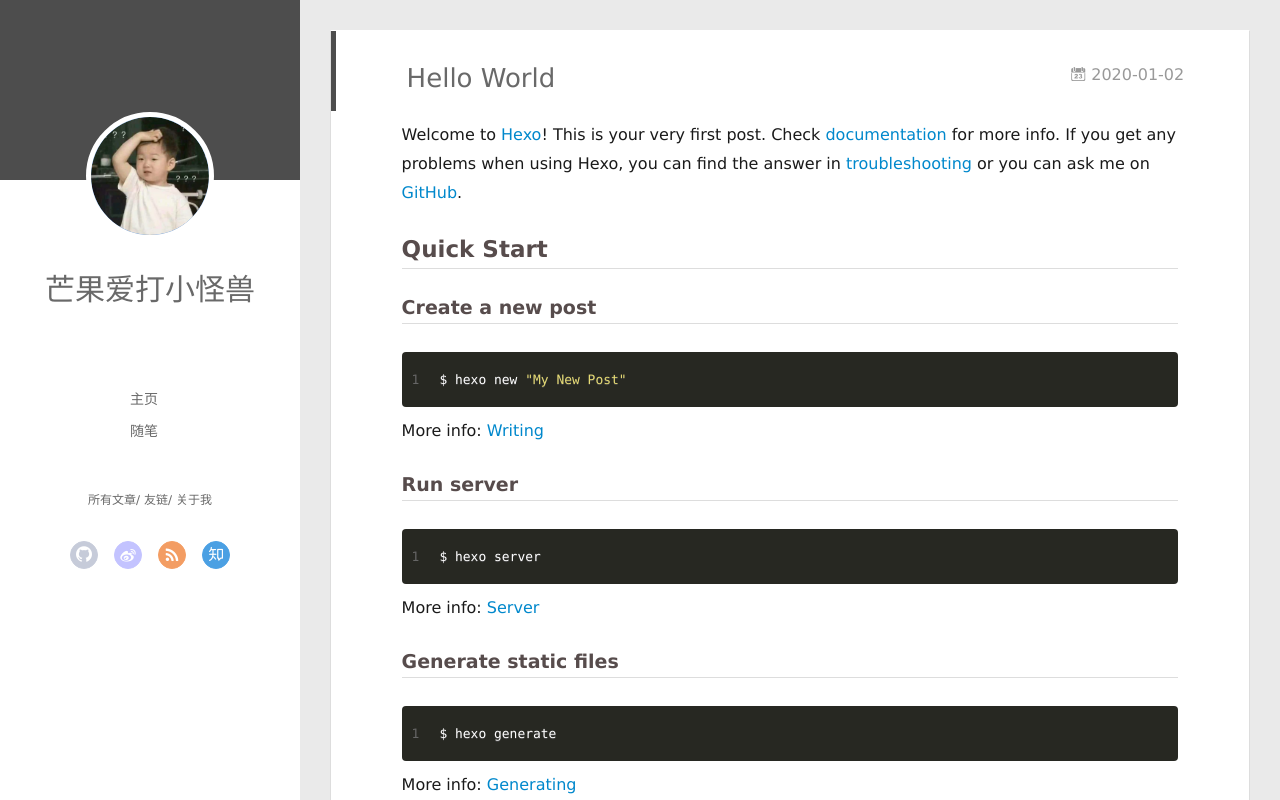
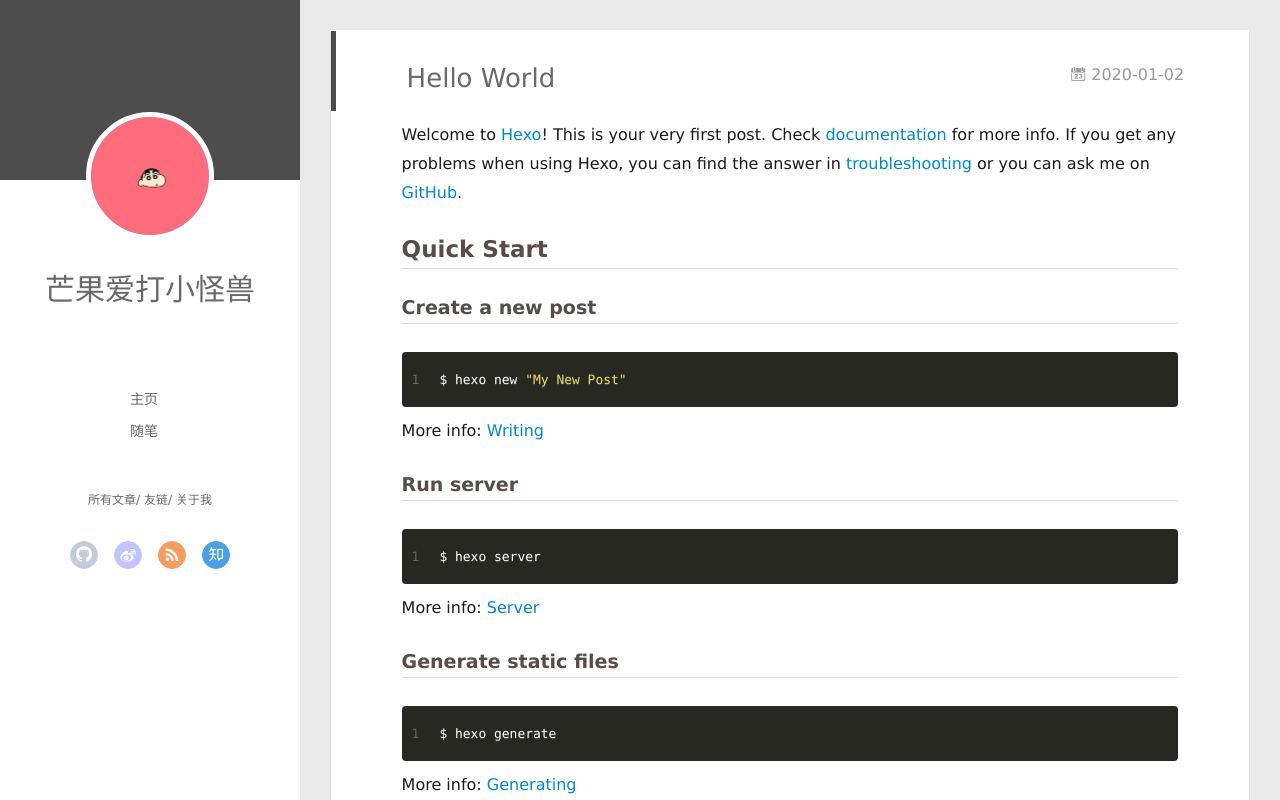
Before and after one commit to DaisyLoveMango/DaisyLoveMango.github.io, a plain HTML site: page 2020/01/02/hello-world/index.html in a window 1280 px wide. Drawn offline with Linux system fonts and the light colour scheme; no server answers.

Commit message:
Site updated: 2020-01-03 09:34:45

```diff
--- a/2020/01/02/hello-world/index.html
+++ b/2020/01/02/hello-world/index.html
@@ -47,7 +47,7 @@
 <div class="intrude-less">
 	<header id="header" class="inner">
 		<a href="/" class="profilepic">
-			<img src="/assets/img/3.jpg" class="js-avatar">
+			<img src="/assets/img/4.jpg" class="js-avatar">
 		</a>
 		<hgroup>
 		  <h1 class="header-author"><a href="/">芒果爱打小怪兽</a></h1>
@@ -105,7 +105,7 @@
 	<div class="intrude-less">
 		<header id="header" class="inner">
 			<div class="profilepic">
-				<img src="/assets/img/3.jpg" class="js-avatar">
+				<img src="/assets/img/4.jpg" class="js-avatar">
 			</div>
 			<hgroup>
 			  <h1 class="header-author js-header-author">芒果爱打小怪兽</h1>
```
Also changed, not shown: 2020/01/02/test-my-site-1/index.html (+2 -2 lines), 2020/01/02/test-my-site/index.html (+2 -2 lines), archives/2020/01/index.html (+2 -2 lines), archives/2020/index.html (+2 -2 lines), archives/index.html (+2 -2 lines), index.html (+2 -2 lines).
